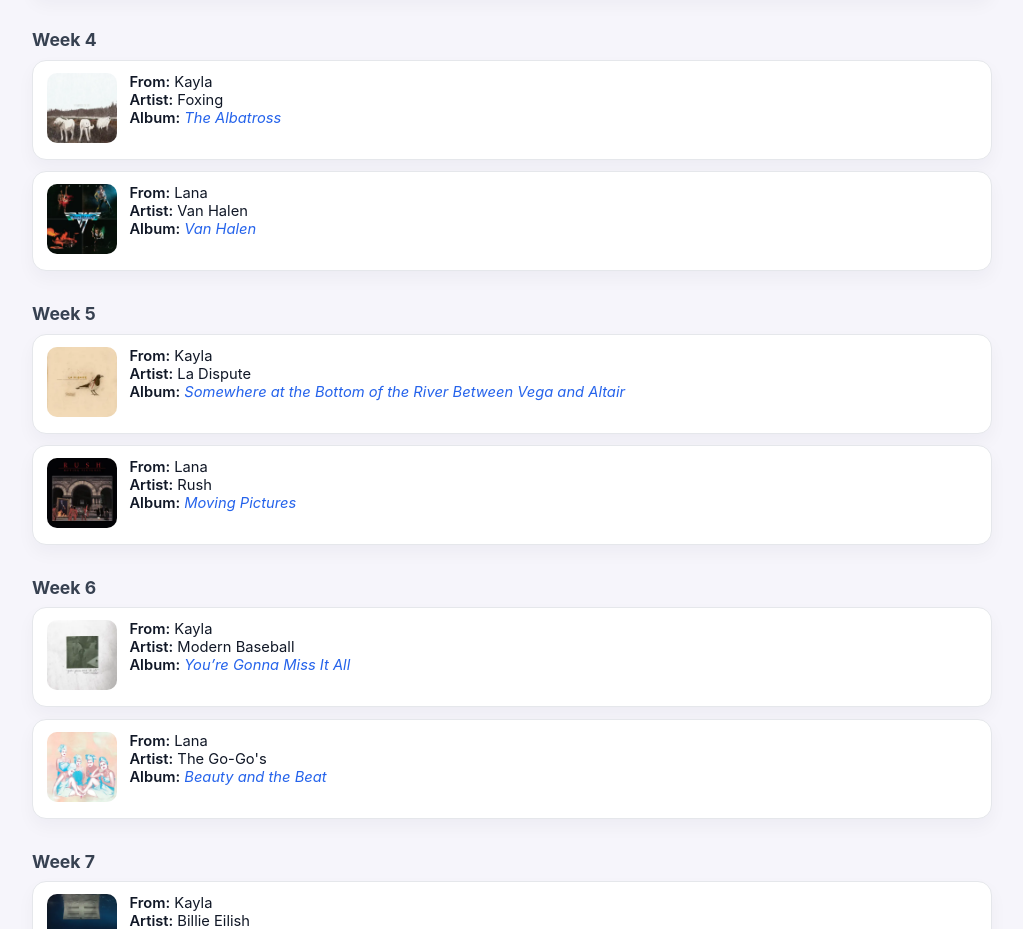
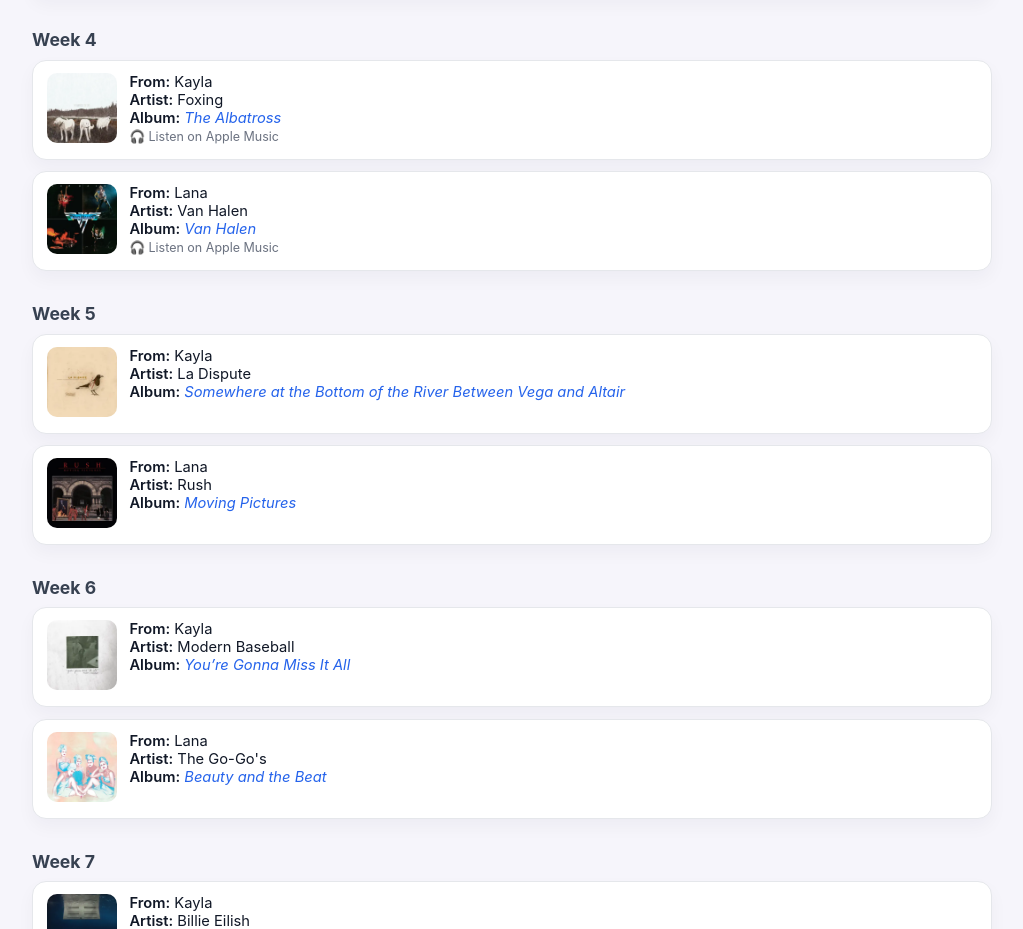
Before and after one commit to MamaBear-1012/songs-between-us, a plain HTML site: page index.html in a window 1280 px wide. Shown: the part 1304-2233 px from the top of the page, without its empty margins (128-1151 px from the left). Drawn offline with Linux system fonts and the light colour scheme.

Commit message:
Update index.html

```diff
--- a/index.html
+++ b/index.html
@@ -340,7 +340,6 @@
 
 
      <!-- Week 3 -->
-     <!-- Week 3 -->
 <div class="sbw-week" id="week-3">
   <h2>Week 3</h2>
 
@@ -400,35 +399,68 @@
     </div>
   </div>
 </div>
-
 <!-- Week 4 -->
 <div class="sbw-week" id="week-4">
   <h2>Week 4</h2>
 
+  <!-- Kayla -->
   <div class="sbw-album-card">
     <div class="sbw-album-cover">
-            <img src="covers/week-04-kayla-the-albatross.jpg" alt="The Albatross cover" />
+      <img
+        src="covers/week-04-kayla-the-albatross.jpg"
+        alt="The Albatross cover"
+      />
     </div>
+
     <div class="sbw-album-meta">
       <strong>From:</strong> Kayla<br />
       <strong>Artist:</strong> Foxing<br />
       <strong>Album:</strong>
-            <a href="letters/week-04-kayla-the-albatross.html"><em>The Albatross</em></a>
+      <a href="letters/week-04-kayla-the-albatross.html">
+        <em>The Albatross</em>
+      </a>
+      <br />
+      <a
+        href="https://music.apple.com/us/album/the-albatross-ten-years/1703619008"
+        target="_blank"
+        rel="noopener"
+        style="font-size: 0.85em; color: #6b7280;"
+      >
+        🎧 Listen on Apple Music
+      </a>
     </div>
   </div>
 
+  <!-- Lana -->
   <div class="sbw-album-card">
     <div class="sbw-album-cover">
-            <img src="covers/week-04-lana-van-halen.jpg" alt="Van Halen cover" />
+      <img
+        src="covers/week-04-lana-van-halen.jpg"
+        alt="Van Halen cover"
+      />
     </div>
+
     <div class="sbw-album-meta">
       <strong>From:</strong> Lana<br />
       <strong>Artist:</strong> Van Halen<br />
       <strong>Album:</strong>
-            <a href="letters/week-04-lana-van-halen.html"><em>Van Halen</em></a>
+      <a href="letters/week-04-lana-van-halen.html">
+        <em>Van Halen</em>
+      </a>
+      <br />
+      <a
+        href="https://music.apple.com/us/album/van-halen/976820530"
+        target="_blank"
+        rel="noopener"
+        style="font-size: 0.85em; color: #6b7280;"
+      >
+        🎧 Listen on Apple Music
+      </a>
     </div>
   </div>
 </div>
+
+
 
       <!-- Week 5 -->
       <div class="sbw-week" id="week-5">
```
Lines whose indentation alone changed are shown as unchanged.
